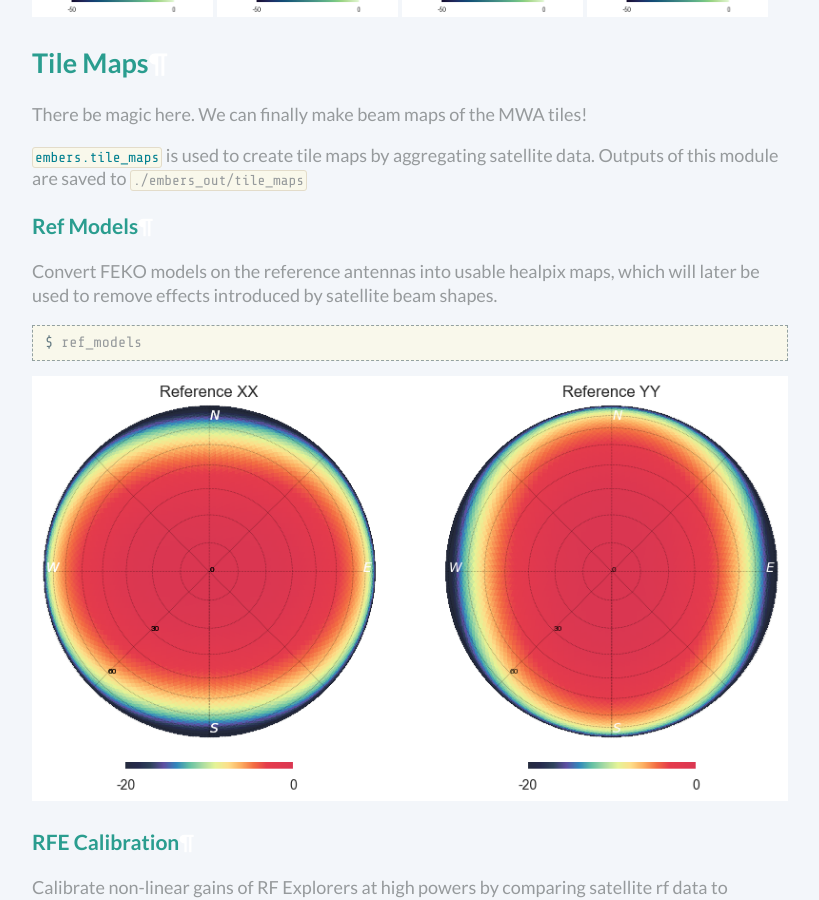
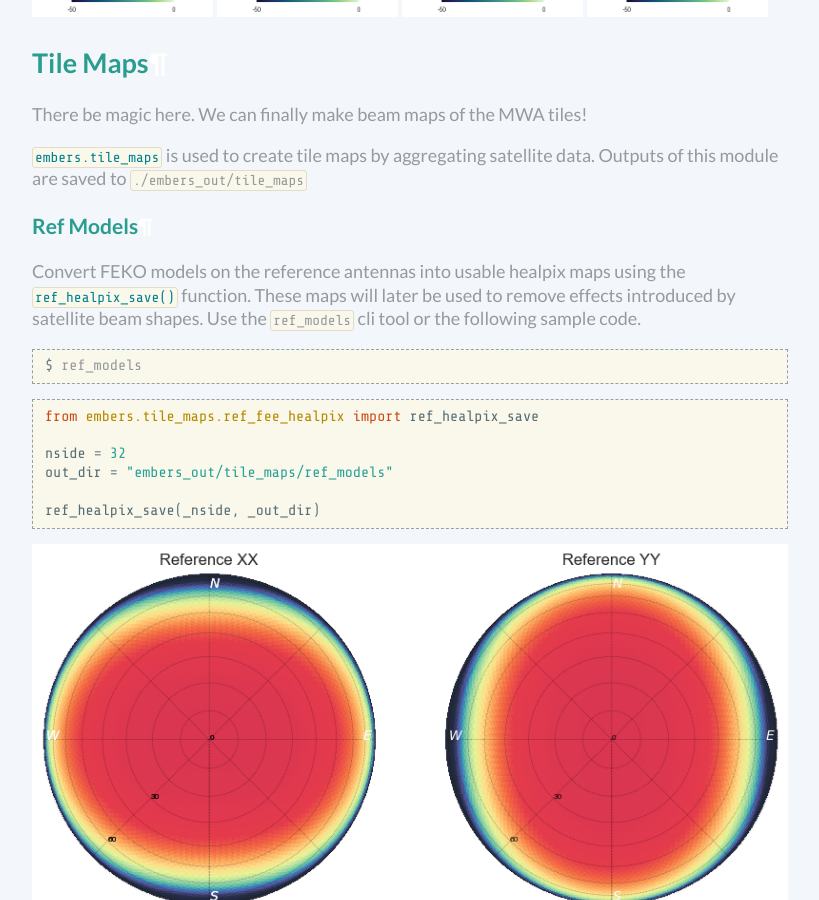
Before and after one commit to amanchokshi/EMBERS, a Sphinx documentation site: the page built from docs/embersbyexample.rst, in a window 1280 px wide and 900 px high, scrolled down 18425 px. Shown: the whole window, without its empty margins (230-1049 px from the left). Built offline with Sphinx 7.4.7, drawn with Linux system fonts in a browser that asks for light colours.

Commit message:
Ref feko sample code

```diff
--- a/docs/embersbyexample.rst
+++ b/docs/embersbyexample.rst
@@ -654,11 +654,21 @@ There be magic here. We can finally make beam maps of the MWA tiles!
 
 Ref Models
 ^^^^^^^^^^
-Convert FEKO models on the reference antennas into usable healpix maps, which will later be used to remove effects introduced by satellite beam shapes.
+Convert FEKO models on the reference antennas into usable healpix maps using the :func:`~embers.tile_maps.ref_fee_healpix.ref_healpix_save` function.
+These maps will later be used to remove effects introduced by satellite beam shapes. Use the :samp:`ref_models` cli tool or the following sample code.
 
 .. code-block:: console
 
     $ ref_models
+
+.. code-block:: python
+
+    from embers.tile_maps.ref_fee_healpix import ref_healpix_save
+
+    nside = 32
+    out_dir = "embers_out/tile_maps/ref_models"
+
+    ref_healpix_save(_nside, _out_dir)
 
 .. image:: _static/imgs/reproject_dipole_models.png
    :width: 100%
```
